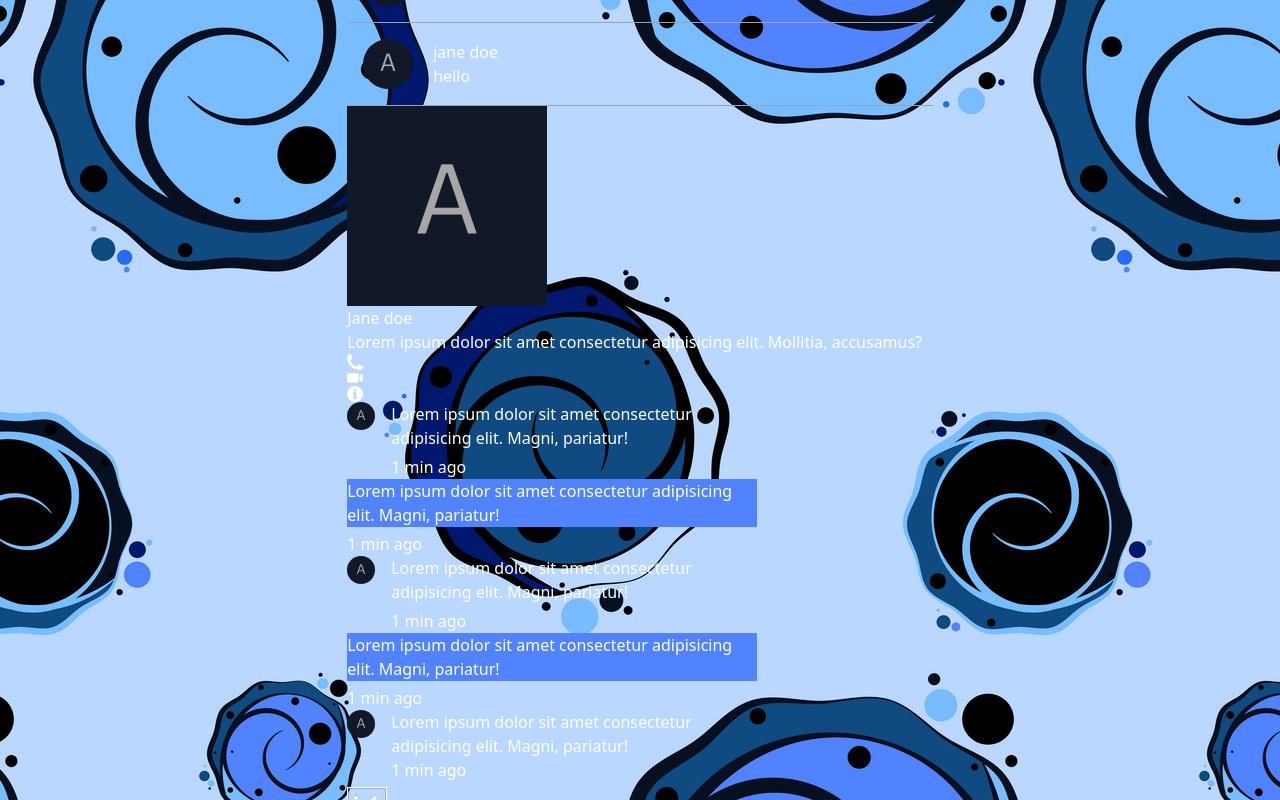
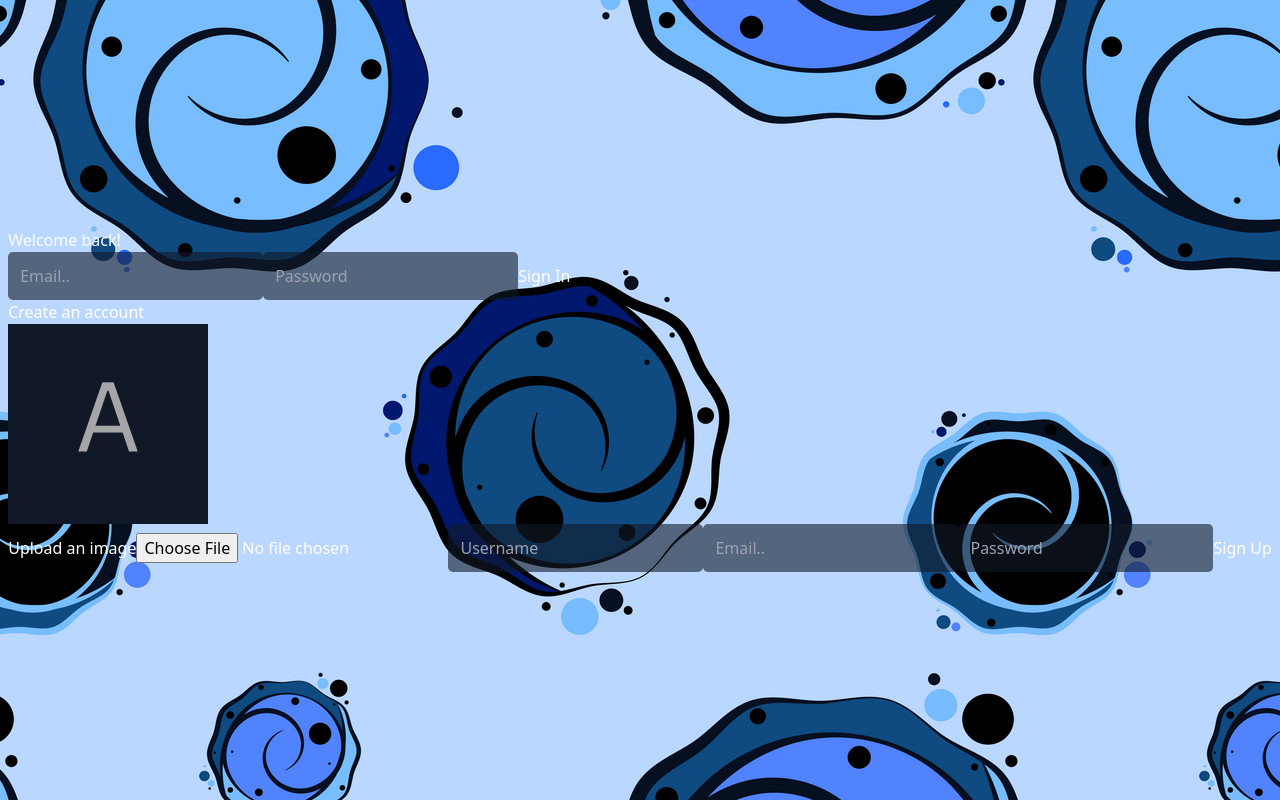
Before and after one commit to Morojuoluwa/chatApp, a React (Vite) app: page / in a window 1280 px wide. Shown: the top 800 px of the page. Built offline with nearby package versions, Linux system fonts and the light colour scheme.

Commit message:
implemented authentication

```diff
--- a/package.json
+++ b/package.json
@@ -11,6 +11,7 @@
   },
   "dependencies": {
     "emoji-picker-react": "^4.9.3",
+    "firebase": "^10.12.1",
     "react": "^18.2.0",
     "react-dom": "^18.2.0",
     "react-toastify": "^10.0.5"
--- a/src/App.jsx
+++ b/src/App.jsx
@@ -7,7 +7,7 @@ import Notification from './components/Notification'
 
 const App = () => {
 
-  const user = true;
+  const user = false;
   return (
     <div className='flex h-[90vh] w-[90vw] bg-[rgba(17,25,40,0.75)] backdrop-blur-[19px] backdrop-saturate-[180%] rounded-[12px]'>
 
--- a/src/components/Login.jsx
+++ b/src/components/Login.jsx
@@ -1,5 +1,9 @@
 import React, { useState } from 'react'
 import { toast } from 'react-toastify'
+import { createUserWithEmailAndPassword } from 'firebase/auth'
+import { auth, db } from '../lib/firebase'
+import { doc, setDoc } from 'firebase/firestore'
+
 
 const Login = () => {
   const [avatar, setAvatar] = useState({
@@ -16,10 +20,45 @@ const Login = () => {
     }
   }
 
-  const handleLogin = (e) =>{
+  // const handleLogin = (e) =>{
+  //   e.preventDefault()
+  //   toast.warn("nawaa")
+  // }
+
+  const handleRegister = async(e) =>{
     e.preventDefault()
-    toast.warn("nawaa")
+    const formData = new FormData(e.target)
+
+    const {username, email, password} = Object.fromEntries(formData)
+
+    try{
+      const res = await createUserWithEmailAndPassword(auth, email, password)
+      toast.success("e don enter")
+
+      await setDoc(doc(db, "users", res.user.uid),{
+        username,
+        email,
+        id:res.user.uid,
+        blocked:[]
+      })
+
+
+      await setDoc(doc(db, "userChat", res.user.uid),{
+       chat:[]
+      })
+
+
+      toast.success("accout created!")
+    }catch(err){
+      console.log(err)
+      toast.error('error')
+
+    }
   }
+
+  // const handleLogin = () =>{
+  //   e.preventDefault()
+  // }
   return (
     <div className=' w-full h-full flex items-center gap-[80px'>
         <div className=' flex-1 flex flex-col items-center gap-4'>
@@ -33,14 +72,14 @@ const Login = () => {
         <div className=' w-[2px] h-[80%] bg-gray-400'></div>
         <div className=' flex-1 flex flex-col items-center gap-4'>
             <h2>Create an account</h2>
-            <form onSubmit={handleLogin} className='flex flex-col items-center justify-center gap-2' action="">
+            <form onSubmit={handleRegister} className='flex flex-col items-center justify-center gap-2' action="">
                 <label htmlFor="file" className=' w-full flex items-center justify-between cursor-pointer underline'>
                <img src= {avatar.url || "./avatar.png"} className=' w-[50px] h-[50px] rounded-[10px] object-cover opacity-40' alt="" />
                 Upload an image</label>
                 <input className=' hidden' type="file" id='file' onChange={handleAvatar} />
-                <input type="text" className='enput' placeholder='Username' name='Username' />
-                <input type="text" className='enput' placeholder='Email..' name='Email' />
-                <input type="Password" className='enput' placeholder='Password' name='Password' />
+                <input type="text" className='enput' placeholder='Username' name='username' />
+                <input type="text" className='enput' placeholder='Email..' name='email' />
+                <input type="Password" className='enput' placeholder='Password' name='password' />
                 <button className=' w-full border-none p-4 bg-[#1f8ef1] text-white rounded-[5px] cursor-pointer font-medium'>Sign Up</button>
             </form>
         </div>
--- /dev/null
+++ b/src/lib/firebase.js
@@ -0,0 +1,21 @@
+import { getAuth } from "firebase/auth";
+import { getFirestore } from "firebase/firestore";
+import { getStorage } from "firebase/storage";
+
+
+import { initializeApp } from "firebase/app";
+
+const firebaseConfig = {
+  apiKey: import.meta.env.VITE_API_KEY,
+  authDomain: "chatapp-2a7e5.firebaseapp.com",
+  projectId: "chatapp-2a7e5",
+  storageBucket: "chatapp-2a7e5.appspot.com",
+  messagingSenderId: "919425528271",
+  appId: "1:919425528271:web:44e94e72ee9a104c62a2ba"
+};
+
+
+const app = initializeApp(firebaseConfig);
+export const auth = getAuth()
+export const db = getFirestore()
+export const storage = getStorage()
```
Also changed, not shown: 2 other files (tests, documents, lock files or other folders).
